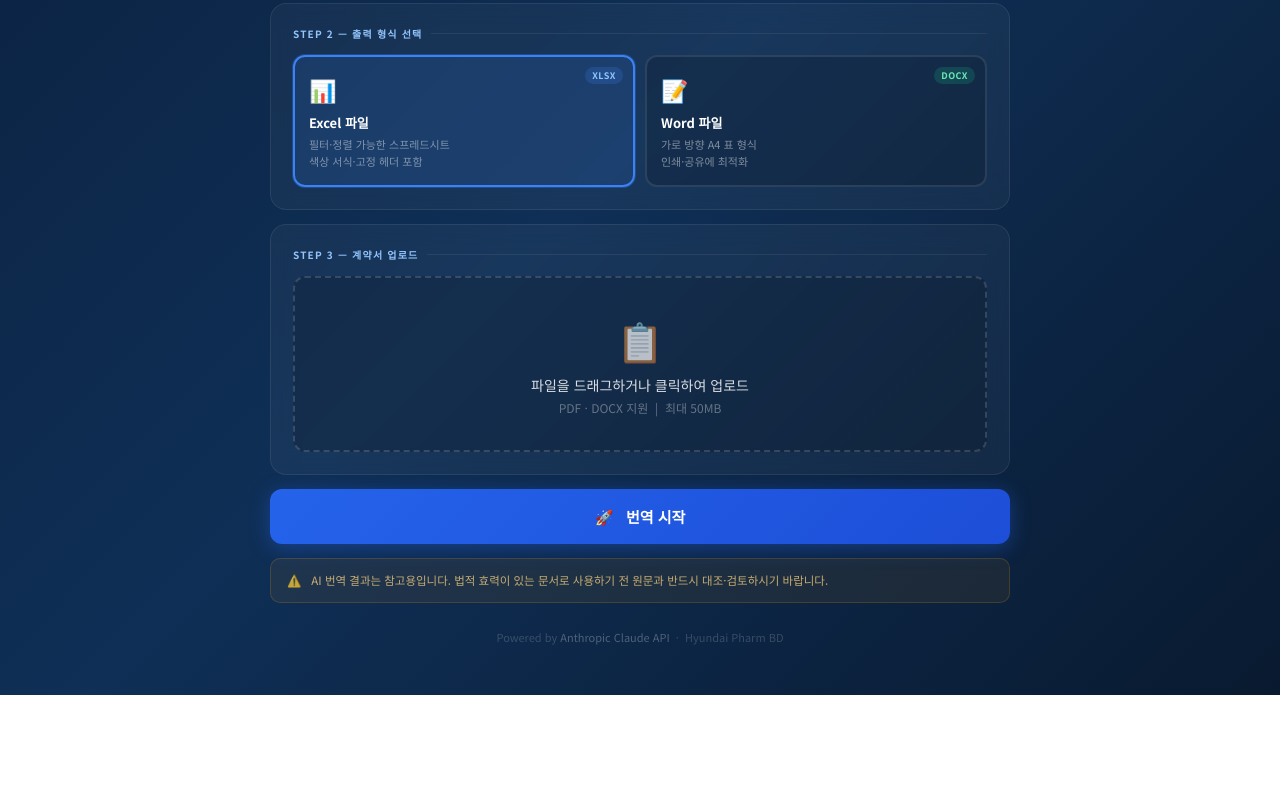
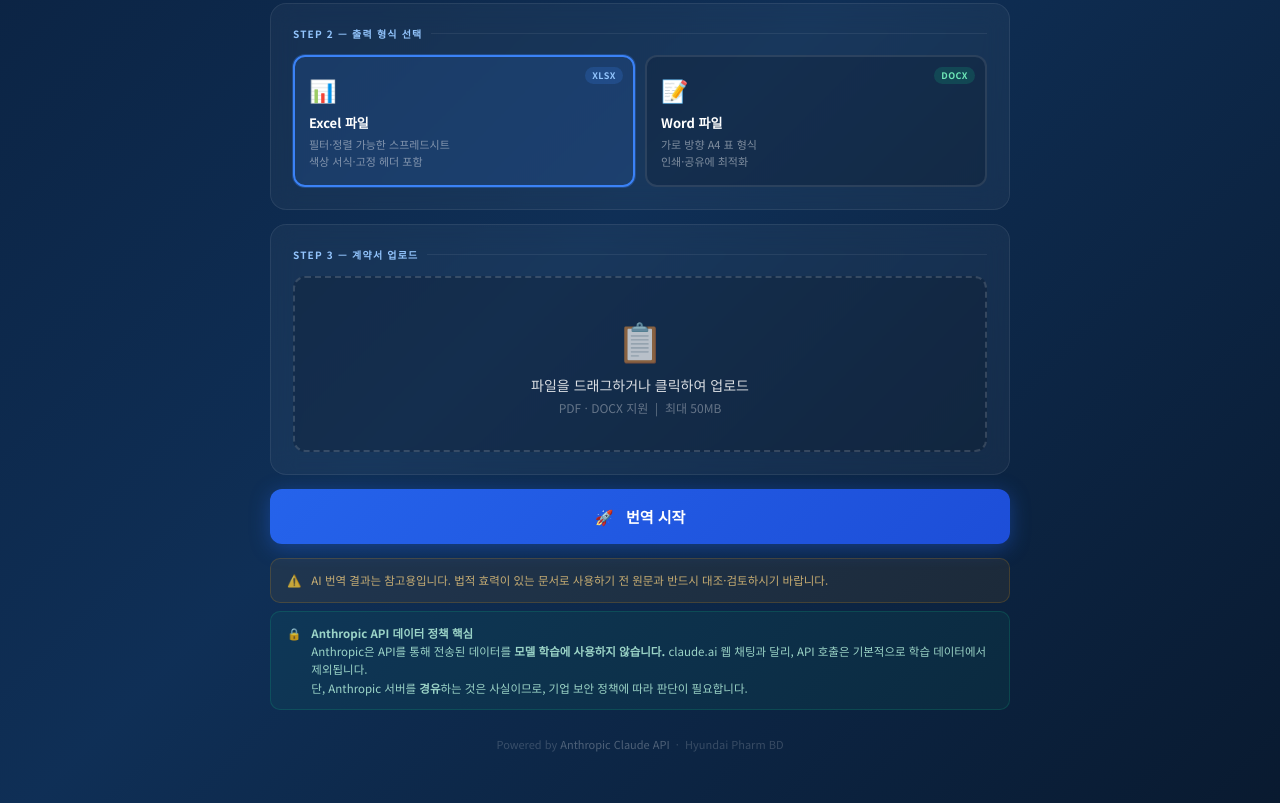
Before and after one commit to youngwchang/contract-translator-web, a plain HTML site: page public/index.html in a window 1280 px wide. Shown: the part 417-1220 px from the top of the page. Before the commit the page ends 1112 px from the top, so only its background shows below. Drawn offline with Linux system fonts and the light colour scheme; no server answers.

Commit message:
Update index.html

```diff
--- a/public/index.html
+++ b/public/index.html
@@ -289,6 +289,16 @@ body {
     <span>AI 번역 결과는 참고용입니다. 법적 효력이 있는 문서로 사용하기 전 원문과 반드시 대조·검토하시기 바랍니다.</span>
   </div>
 
+  <div class="warn-note" style="margin-top:8px; background:rgba(16,185,129,0.07); border-color:rgba(16,185,129,0.2); color:rgba(180,240,220,0.85);">
+    <span>🔒</span>
+    <div>
+      <strong>Anthropic API 데이터 정책 핵심</strong><br>
+      Anthropic은 API를 통해 전송된 데이터를 <strong>모델 학습에 사용하지 않습니다.</strong>
+      claude.ai 웹 채팅과 달리, API 호출은 기본적으로 학습 데이터에서 제외됩니다.<br>
+      단, Anthropic 서버를 <strong>경유</strong>하는 것은 사실이므로, 기업 보안 정책에 따라 판단이 필요합니다.
+    </div>
+  </div>
+
   <div class="footer">
     Powered by <a href="https://www.anthropic.com" target="_blank">Anthropic Claude API</a>
     &nbsp;·&nbsp; Hyundai Pharm BD
```
